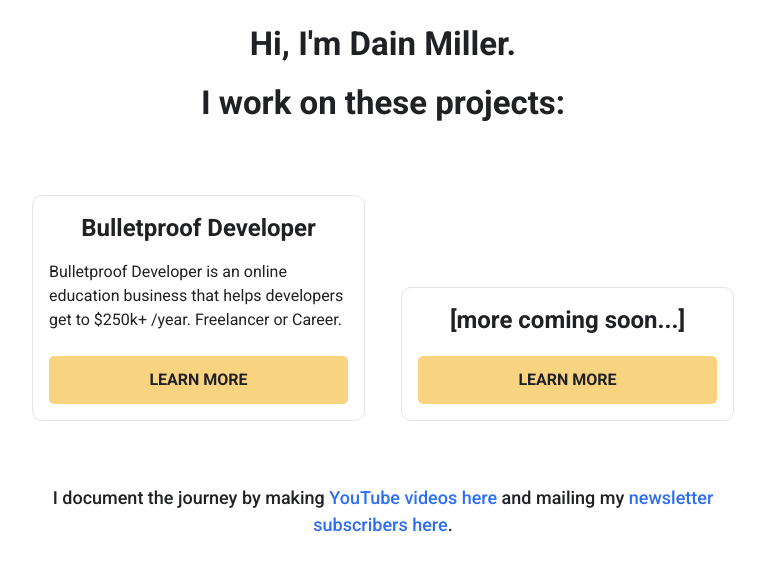
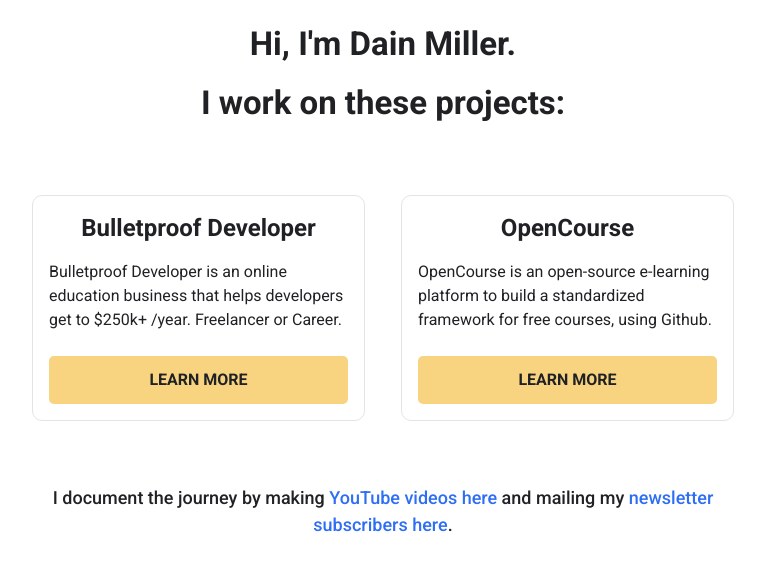
Before and after one commit to dainmiller/dainmiller.github.io.bak2, a plain HTML site: page index.html in a window 1280 px wide. Shown: the part 200-770 px from the top of the page, without its empty margins (257-1022 px from the left). Drawn offline with Linux system fonts and the light colour scheme.

Commit message:
Update index.html

```diff
--- a/index.html
+++ b/index.html
@@ -30,13 +30,22 @@
                   <a href="https://www.bulletproofdeveloper.com" target="_blank" class='button-block' style='margin-top:0px; margin-bottom:0px;'>LEARN MORE</a>
                </span>
                <span class='product-box' style='height: auto; padding-bottom:16px; margin-bottom:58px'>
+                  <h2>OpenCourse</h2>
+                  <div class="details" style='margin-bottom: 24px'>
+                     <p class='desc' style='margin-top:0px;'>OpenCourse is an open-source e-learning platform to build a standardized framework for free courses, using Github.</p>
+                  </div>
+                  <a href="https://www.opencourse.ml" target="_blank" class='button-block' style='margin-top:0px; margin-bottom:0px;'>LEARN MORE</a>
+               </span>
+            </div>
+
+<!--                <span class='product-box' style='height: auto; padding-bottom:16px; margin-bottom:58px'>
                   <h2>[more coming soon...]</h2>
                   <div class="details" style='margin-bottom: 24px'>
                      <p class='desc' style='margin-top:0px;'></p>
                   </div>
                   <a href="https://www.opencourse.ml" target="_blank" class='button-block' style='margin-top:0px; margin-bottom:0px;'>LEARN MORE</a>
                </span>
-            </div>
+            </div> -->
 <!--                <span class='product-box' style='height: auto; padding-bottom:16px; margin-bottom:58px'>
                   <h2>thoughtfruit</h2>
                   <div class="details" style='margin-bottom: 24px'>
@@ -53,14 +62,7 @@
                   <a href="https://www.opencourse.ml" target="_blank" class='button-block' style='margin-top:0px; margin-bottom:0px;'>LEARN MORE</a>
                </span>
             </div> -->
-<!--                <span class='product-box' style='height: auto; padding-bottom:16px; margin-bottom:58px'>
-                  <h2>OpenCourse</h2>
-                  <div class="details" style='margin-bottom: 24px'>
-                     <p class='desc' style='margin-top:0px;'>OpenCourse is an open-source e-learning platform to build open source, free courses, using Github.</p>
-                  </div>
-                  <a href="https://www.opencourse.ml" target="_blank" class='button-block' style='margin-top:0px; margin-bottom:0px;'>LEARN MORE</a>
-               </span>
-            </div> -->
+
             <div class="subtitle" style='margin-bottom:100px'>
                I document the journey by making <a href="https://www.youtube.com/startherefm?sub_confirmation=1" target="_blank">YouTube videos here</a> and mailing my <a href="http://www.bulletproofdeveloper.com/newsletter" target="_blank">newsletter subscribers here</a>.
             </div>
```
